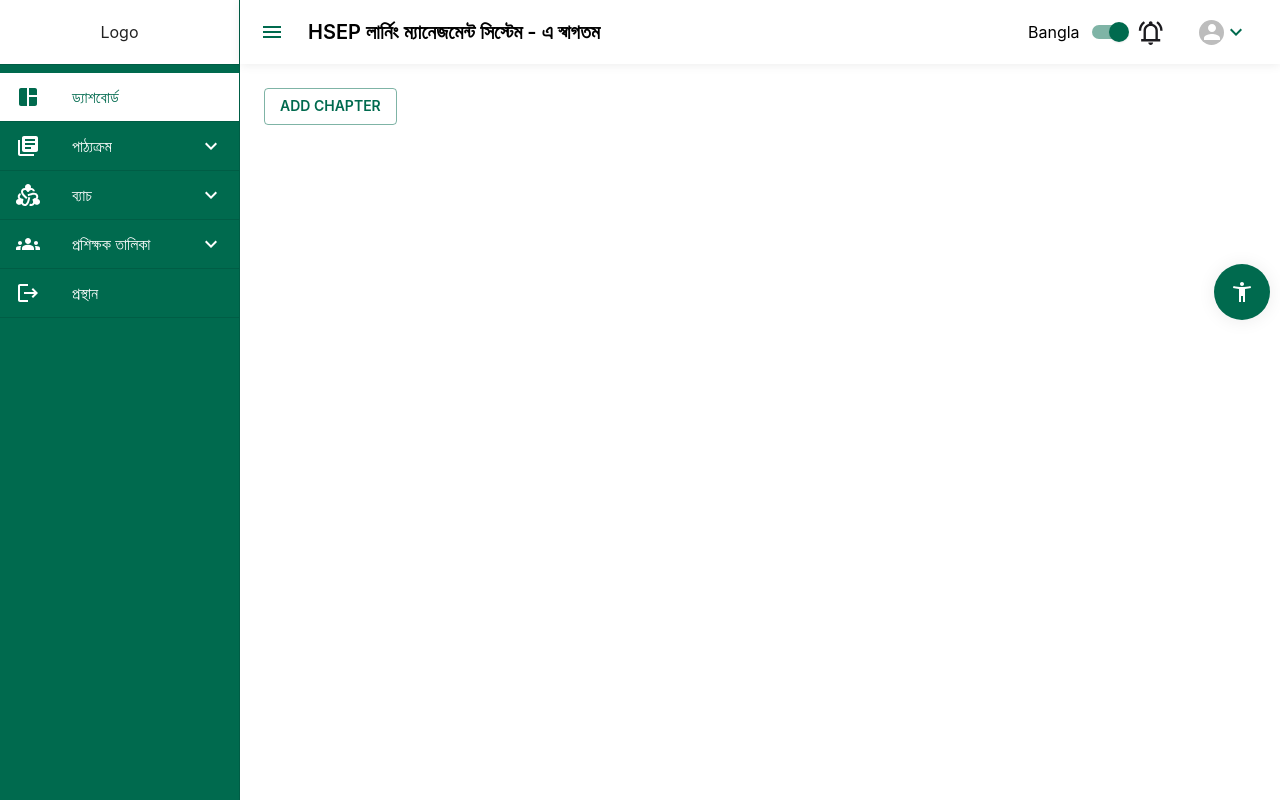
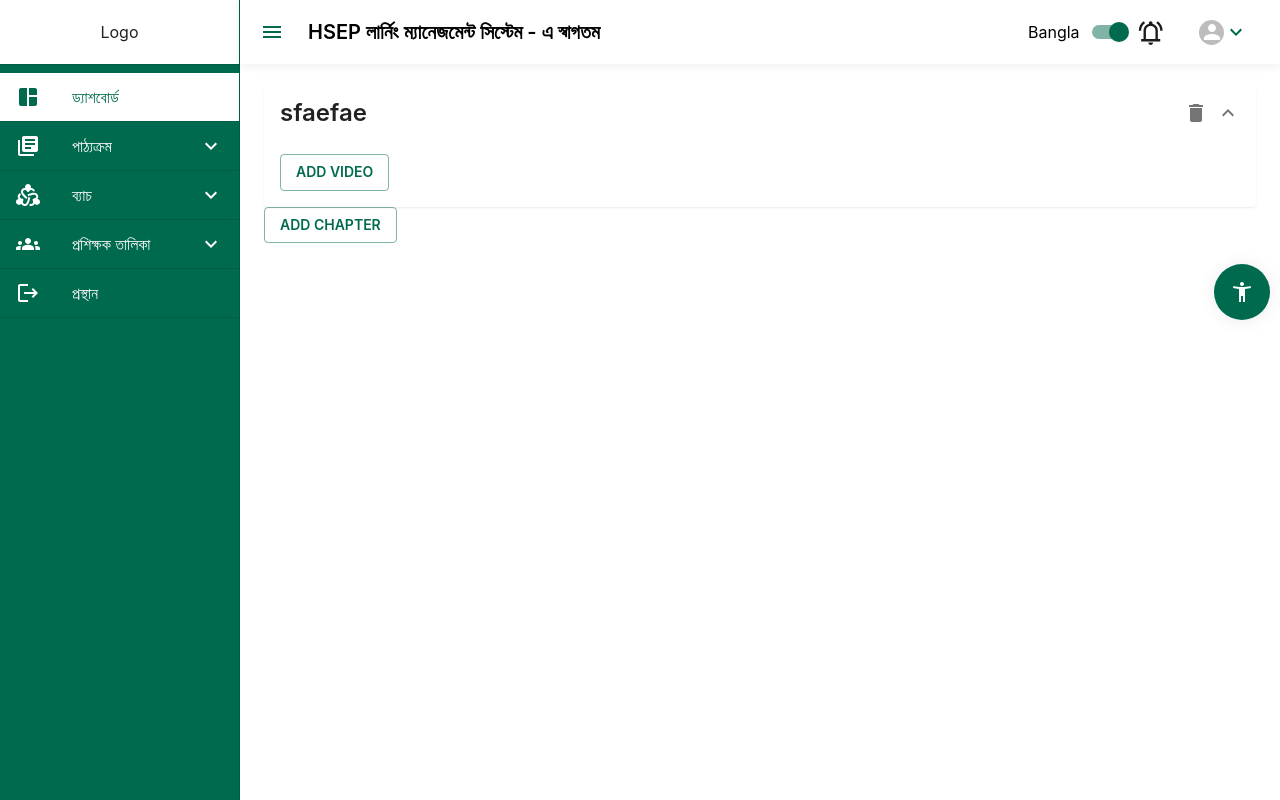
Before and after one commit to affan-habib/admin-panel, a React (Create React App) app: page /course-list in a window 1280 px wide. Built offline with nearby package versions, Linux system fonts and the light colour scheme.

Commit message:
accordian fixed

```diff
--- a/src/core/course/CourseList.tsx
+++ b/src/core/course/CourseList.tsx
@@ -11,20 +11,21 @@
   Button,
   Dialog,
   TextField,
+  Box,
 } from '@mui/material';
 import ExpandMoreIcon from '@mui/icons-material/ExpandMore';
 import { Delete, Edit, VideoFile } from '@mui/icons-material';
 import ChapterForm from './ChapterForm';
 
 interface Video {
-    videoTitle: string;
+  videoName: string;
   videoUrl: string;
 }
 
 interface Chapter {
   chapterName: string;
   chapterCode: string;
-    video?: Video;
+  video?: any;
 }
 
 const validationSchemaChapter = Yup.object().shape({
@@ -44,7 +45,12 @@
 
   const formik = useFormik({
     initialValues: {
-        chapters: [] as Chapter[],
+      chapters: [{
+
+
+chapterCode: "dddd",
+chapterName: "sfaefae"
+      }] as Chapter[],
     },
     validationSchema: validationSchemaChapter,
     onSubmit: (values) => {
@@ -99,9 +105,9 @@
   return (
     <>
       {formik.values.chapters.map((chapter, chapterIndex) => (
-          <Accordion key={chapterIndex}>
-            <AccordionSummary expandIcon={<ExpandMoreIcon />}>
-              <Typography>{chapter.chapterName}</Typography>
+        <Accordion key={chapterIndex} disableGutters defaultExpanded>
+          <AccordionSummary expandIcon={<ExpandMoreIcon />} sx={{ height: 50, bgcolor: '#fff7' }} >
+            <Typography variant='h5' alignSelf='center'>{chapter.chapterName}</Typography>
             <IconButton
               onClick={() => handleRemoveChapter(chapterIndex)}
               style={{ marginLeft: 'auto' }}
@@ -109,7 +115,7 @@
               <Delete />
             </IconButton>
           </AccordionSummary>
-            <AccordionDetails>
+          <Box m={2}>
             <Button
               variant="outlined"
               color="primary"
@@ -121,7 +127,7 @@
             {chapter.video && (
               <div style={{ marginTop: '10px' }}>
                 <Typography>
-                    <VideoFile />: {chapter.video.vi}
+                  <VideoFile />: {chapter.video.videoName}
                   <IconButton
                     onClick={() => handleRemoveVideo(chapterIndex)}
                     style={{ marginLeft: '10px' }}
@@ -137,7 +143,7 @@
                 </Typography>
               </div>
             )}
-            </AccordionDetails>
+          </Box>
         </Accordion>
       ))}
 
```
Lines whose indentation alone changed are shown as unchanged.
